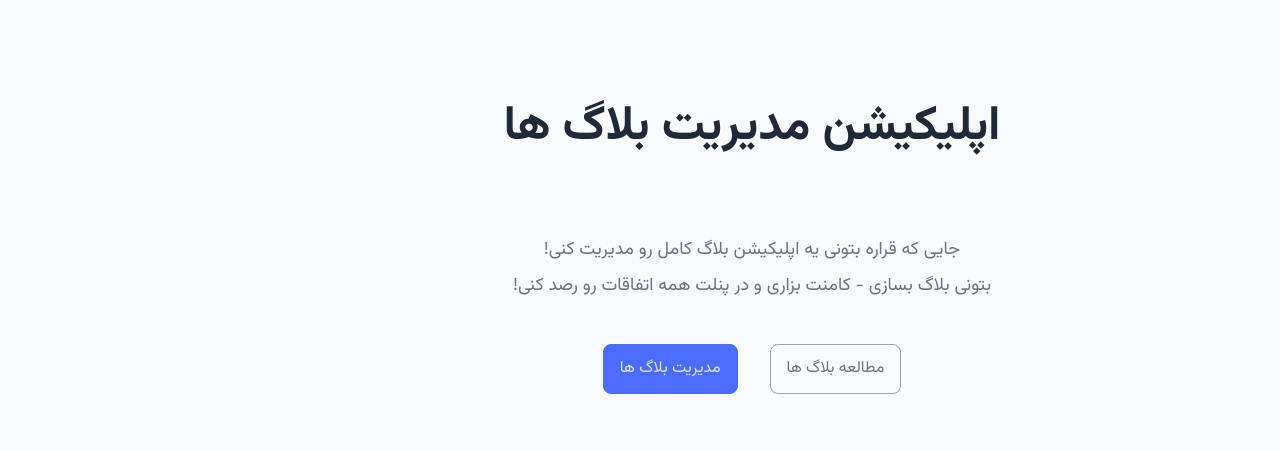
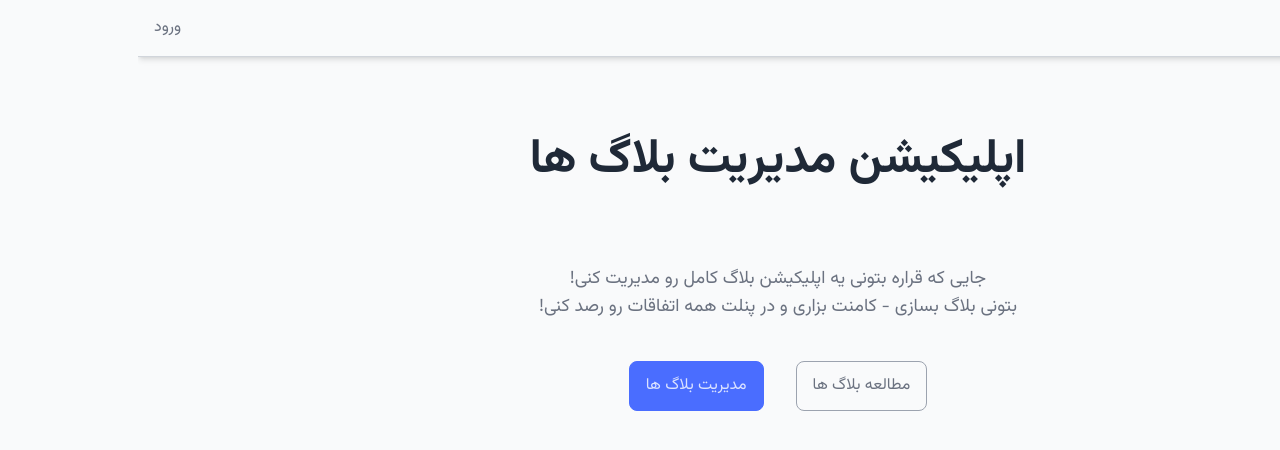
Before and after one commit to mahdi-q/Blog-App-Project, a Next.js app: page / in a window 1280 px wide. Shown: the top 450 px of the page. Built offline with nearby package versions, Linux system fonts and the light colour scheme.

Commit message:
Develop "Header" feature

```diff
--- a/src/app/layout.jsx
+++ b/src/app/layout.jsx
@@ -1,3 +1,4 @@
+import Header from "@/components/Header";
 import vazirFont from "@/constants/localFont";
 import "@/styles/globals.css";
 
@@ -13,7 +14,7 @@ export default function RootLayout({ children }) {
         suppressHydrationWarning
         className={`${vazirFont.variable} font-sans`}
       >
-        <div>Header</div>
+        <Header />
 
         <div className="container xl:max-w-screen-xl">{children}</div>
       </body>
--- a/src/app/page.jsx
+++ b/src/app/page.jsx
@@ -4,11 +4,11 @@ import Link from "next/link";
 export default function Home() {
   return (
     <div>
-      <h1 className="my-20 text-center text-2xl font-bold text-secondary-800 md:text-5xl">
+      <h1 className="my-20 text-center text-2xl font-bold text-secondary-800 md:text-4xl lg:text-5xl">
         اپلیکیشن مدیریت بلاگ ها
       </h1>
 
-      <p className="mb-10 text-center text-lg leading-loose text-secondary-500">
+      <p className="mb-10 text-center leading-loose text-secondary-500 md:text-lg">
         جایی که قراره بتونی یه اپلیکیشن بلاگ کامل رو مدیریت کنی!
         <br />
         بتونی بلاگ بسازی - کامنت بزاری و در پنلت همه اتفاقات رو رصد کنی!
--- /dev/null
+++ b/src/components/Header.jsx
@@ -0,0 +1,37 @@
+import NavLink from "./NavLink";
+
+const navLinks = [
+  {
+    id: 1,
+    children: "خانه",
+    path: "/",
+  },
+  {
+    id: 2,
+    children: "بلاگ ها",
+    path: "/blogs",
+  },
+];
+
+function Header() {
+  return (
+    <header className="sticky top-0 z-10 mb-10 border-b border-b-secondary-300 bg-inherit shadow-md">
+      <nav className="container xl:max-w-screen-xl">
+        <ul className="flex items-center justify-between py-2">
+          <div className="flex items-center gap-x-10">
+            {navLinks.map((navLink) => (
+              <li key={navLink.id}>
+                <NavLink path={navLink.path}>{navLink.children}</NavLink>
+              </li>
+            ))}
+          </div>
+
+          <li>
+            <NavLink path="/signin">ورود</NavLink>
+          </li>
+        </ul>
+      </nav>
+    </header>
+  );
+}
+export default Header;
--- /dev/null
+++ b/src/components/NavLink.jsx
@@ -0,0 +1,18 @@
+"use client";
+
+import Link from "next/link";
+import { usePathname } from "next/navigation";
+
+function NavLink({ path, children }) {
+  const pathname = usePathname();
+
+  return (
+    <Link
+      href={path}
+      className={`block py-2 transition-all ease-out hover:text-secondary-900 ${pathname === path ? "text-primary-900" : "text-secondary-500"}`}
+    >
+      {children}
+    </Link>
+  );
+}
+export default NavLink;
```
